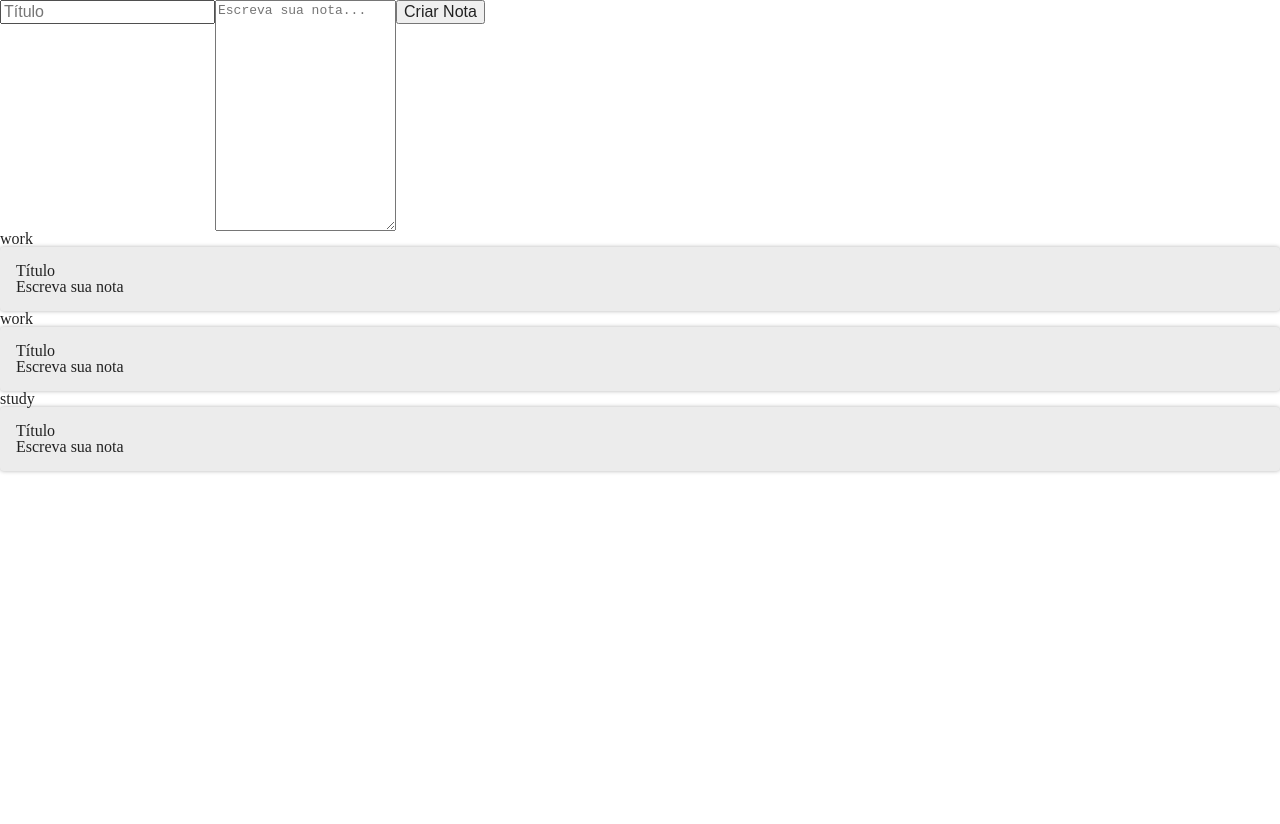
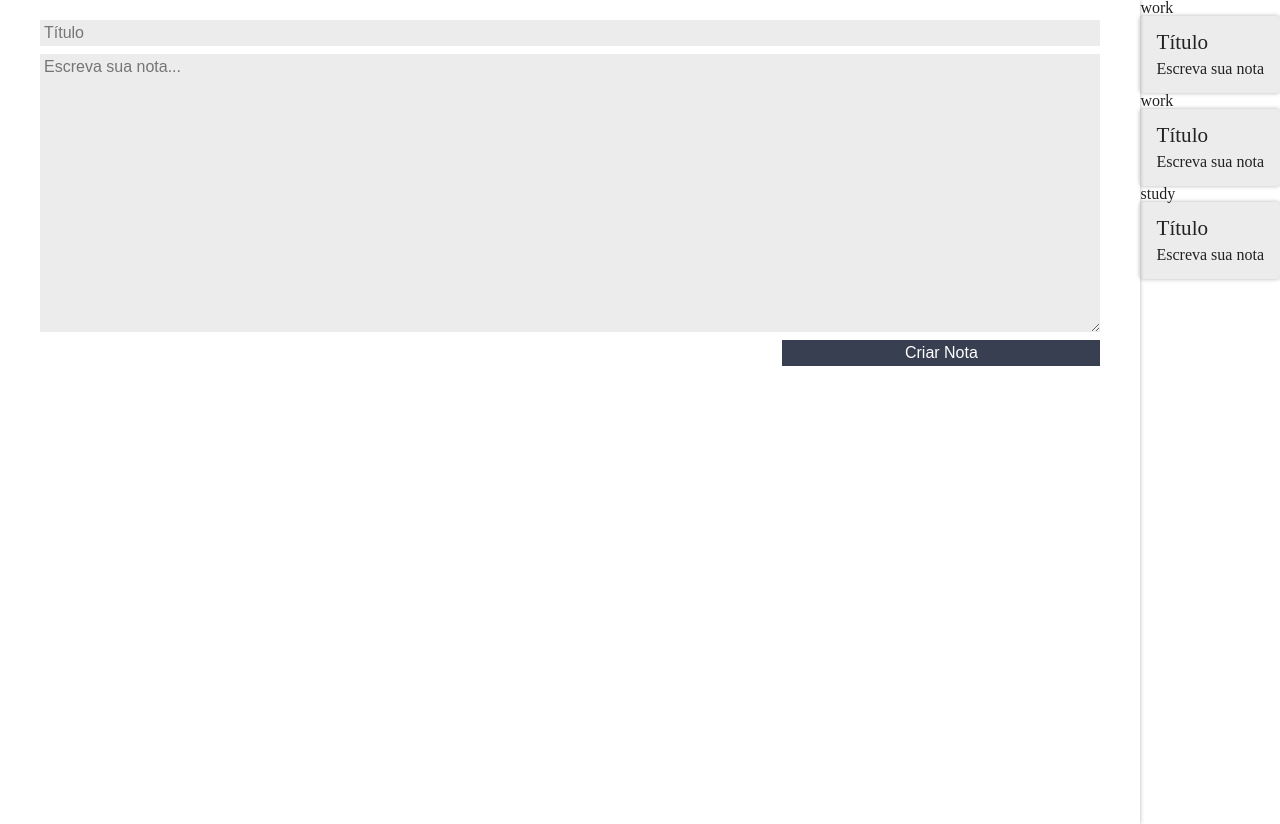
Before and after one commit to nathaliebsl/alura, a React (Create React App) app in the folder react/react-js/projeto-react/ceep/: page / in a window 1280 px wide. Before the commit the page ends 800 px from the top, so only its background shows below. Built offline with nearby package versions, Linux system fonts and the light colour scheme.

Commit message:
projeto organizado pastas assets, components

```diff
--- a/react/react-js/projeto-react/ceep/src/App.js
+++ b/react/react-js/projeto-react/ceep/src/App.js
@@ -1,16 +1,16 @@
 import React, { Component } from "react";
+import ListaDeNotas from "./components/ListaDeNotas";
 import FormularioCadastro from "./components/FormularioCadastro";
-import ListaDeNotas from "./components/ListaDeNotas";
 import "./assets/App.css";
-import "./assets/index.css";
+import './assets/index.css';
 
 
 class App extends Component {
   render(){
     return (
-      <section>
-        <FormularioCadastro></FormularioCadastro>
-        <ListaDeNotas></ListaDeNotas>
+      <section className="conteudo">
+        <FormularioCadastro />
+        <ListaDeNotas />
       </section>
     );
   }
--- a/react/react-js/projeto-react/ceep/src/components/CardNota/CardNota.jsx
+++ b/react/react-js/projeto-react/ceep/src/components/CardNota/CardNota.jsx
@@ -1,14 +1,14 @@
-import React, { Component } from 'react';
+import React, { Component } from "react";
 import "./estilo.css";
 
 class CardNota extends Component {
   render() {
     return (
       <section className="card-nota">
-                <header>
-                  <h3>Título</h3>
+        <header className="card-nota_cabecalho">
+          <h3 className="card-nota_titulo">Título</h3>
         </header>
-                <p>Escreva sua nota</p>
+        <p className="card-nota_texto">Escreva sua nota</p>
       </section>
     );
   }
--- a/react/react-js/projeto-react/ceep/src/components/FormularioCadastro/estilo.css
+++ b/react/react-js/projeto-react/ceep/src/components/FormularioCadastro/estilo.css
@@ -0,0 +1,29 @@
+.form-cadastro {
+    flex-grow: 2;
+    box-shadow: 0 0 4px rgba(0, 0, 0, 0.3);
+    z-index: 1;
+    min-height: 100vh;
+    display: flex;
+    flex-direction: column;
+    padding: 12px 40px;
+  }
+  .form-cadastro_input {
+    margin-top: 8px;
+    padding: 4px;
+    border: none;
+    background-color: var(--fundo-detalhes);
+    font-family: Arial, Helvetica, sans-serif;
+    font-weight: 100;
+  }
+
+  .form-cadastro_submit {
+    align-self: flex-end;
+    width: 30%;
+    background-color: var(--secundaria);
+    color: white;
+    font-weight: 400;
+  }
+
+  .form-cadastro_submit:active {
+    background-color: var(--secundaria-ativa);
+  }
--- a/react/react-js/projeto-react/ceep/src/components/ListaDeNotas/ListaDeNotas.jsx
+++ b/react/react-js/projeto-react/ceep/src/components/ListaDeNotas/ListaDeNotas.jsx
@@ -1,5 +1,6 @@
 import React, { Component } from "react";
 import CardNota from "../CardNota";
+import "./estilo.css";
 
 class ListaDeNotas extends Component {
   render() {
```
Also changed, not shown: 1 other file (tests, documents, lock files or other folders). Lines whose indentation alone changed are shown as unchanged.
